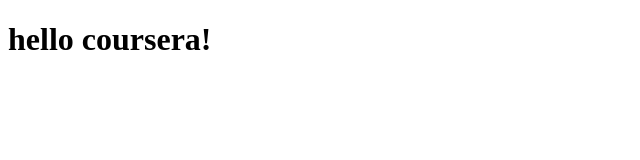
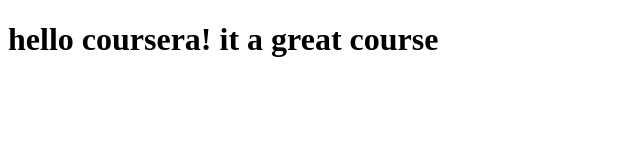
Before and after one commit to abrahamcoursera/coursera-test, a plain HTML site: page index.html in a window 1280 px wide. Shown: the whole page, without its empty margins (0-640 px from the left). Drawn offline with Linux system fonts and the light colour scheme.

Commit message:
small addition to our content.

```diff
--- a/index.html
+++ b/index.html
@@ -4,6 +4,6 @@
 	<title>hello coursera!</title>
 </head>
 <body>
-<h1>hello coursera!</h1>
+<h1>hello coursera! it a great course</h1>
 </body>
 </html>
```
